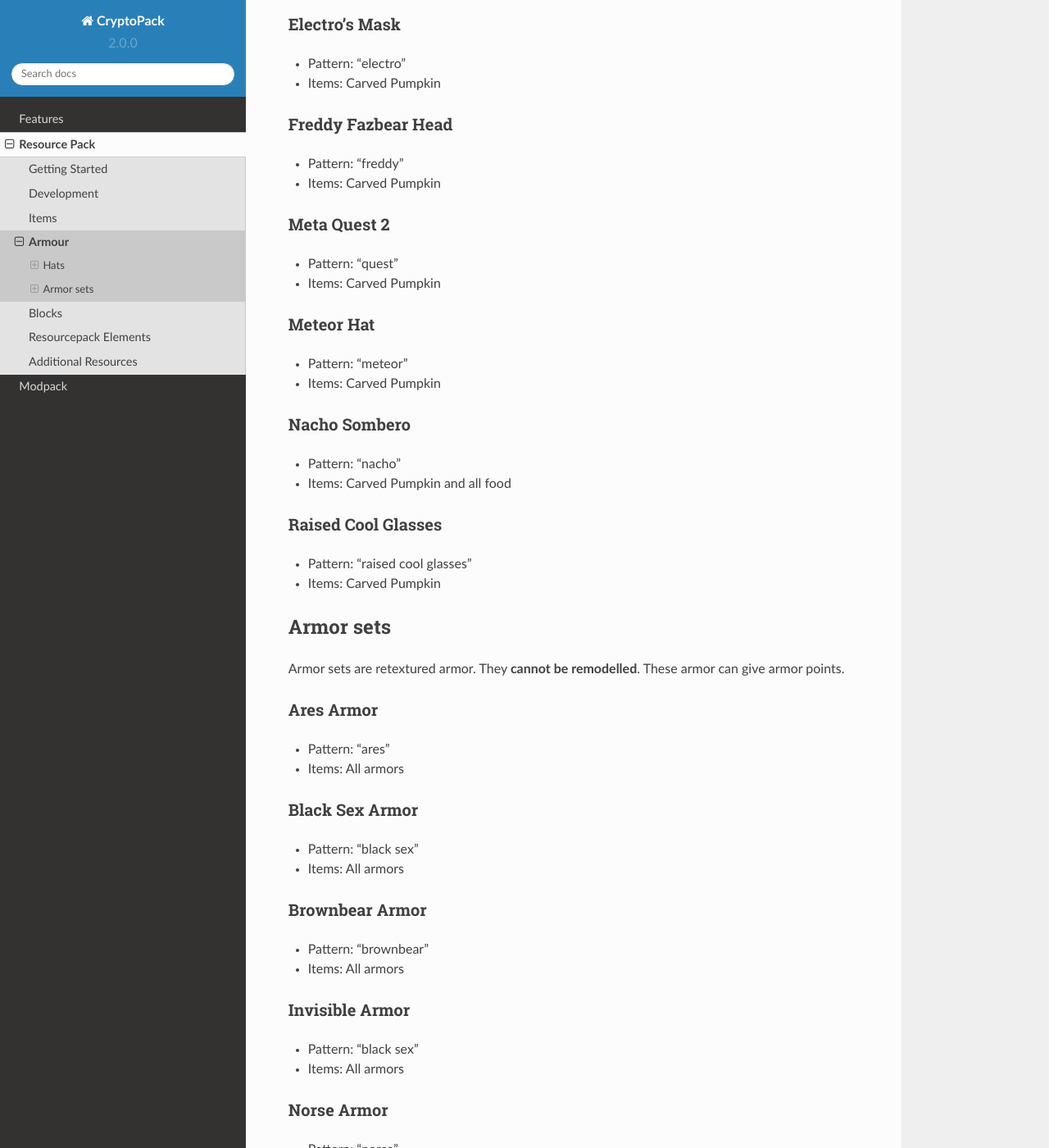
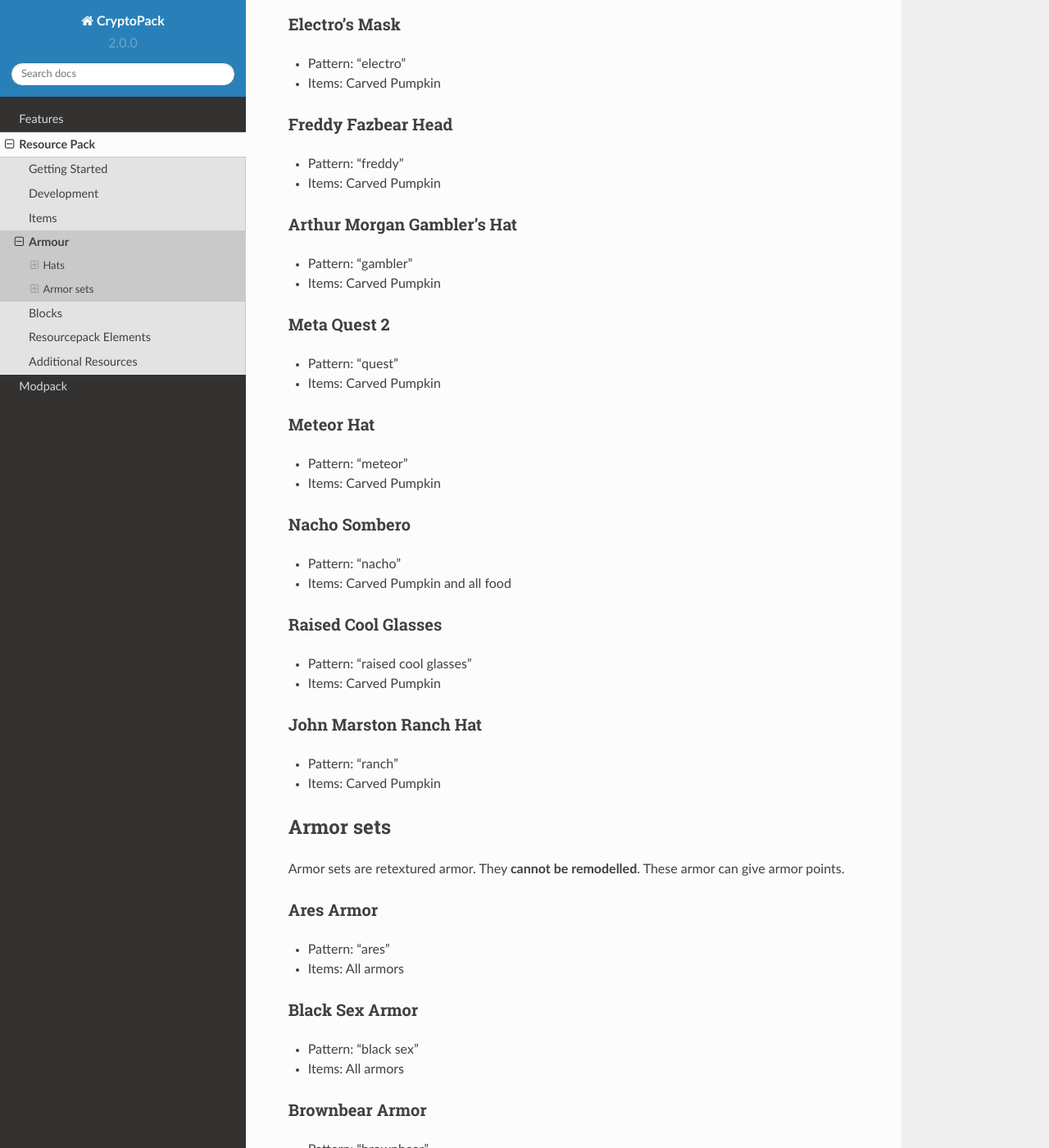
Before and after one commit to Shwabbaa/cryptopack-docs, a Sphinx documentation site: the page built from docs/source/resourcepack/armor.rst, in a window 1280 px wide and 1400 px high, scrolled down 638 px. Shown: the whole window at 82% size. Built offline with Sphinx 7.4.7 and the Read the Docs theme 2.0.0, drawn with Linux system fonts in a browser that asks for light colours; pages that are not in the unit, such as notebooks, are missing from menus.

Commit message:
Update armor.rst

```diff
--- a/docs/source/resourcepack/armor.rst
+++ b/docs/source/resourcepack/armor.rst
@@ -32,6 +32,11 @@
 * Pattern: "freddy"
 * Items:  Carved Pumpkin
 
+Arthur Morgan Gambler's Hat
+~~~~~~~~~~~~~~~~
+* Pattern: "gambler"
+* Items:  Carved Pumpkin
+
 Meta Quest 2
 ~~~~~~~~~~~~~~~~
 * Pattern: "quest"
@@ -50,6 +55,11 @@
 Raised Cool Glasses
 ~~~~~~~~~~~~~~~~
 * Pattern: "raised cool glasses"
+* Items: Carved Pumpkin
+
+John Marston Ranch Hat
+~~~~~~~~~~~~~~~~
+* Pattern: "ranch"
 * Items: Carved Pumpkin
 
 Armor sets
```
